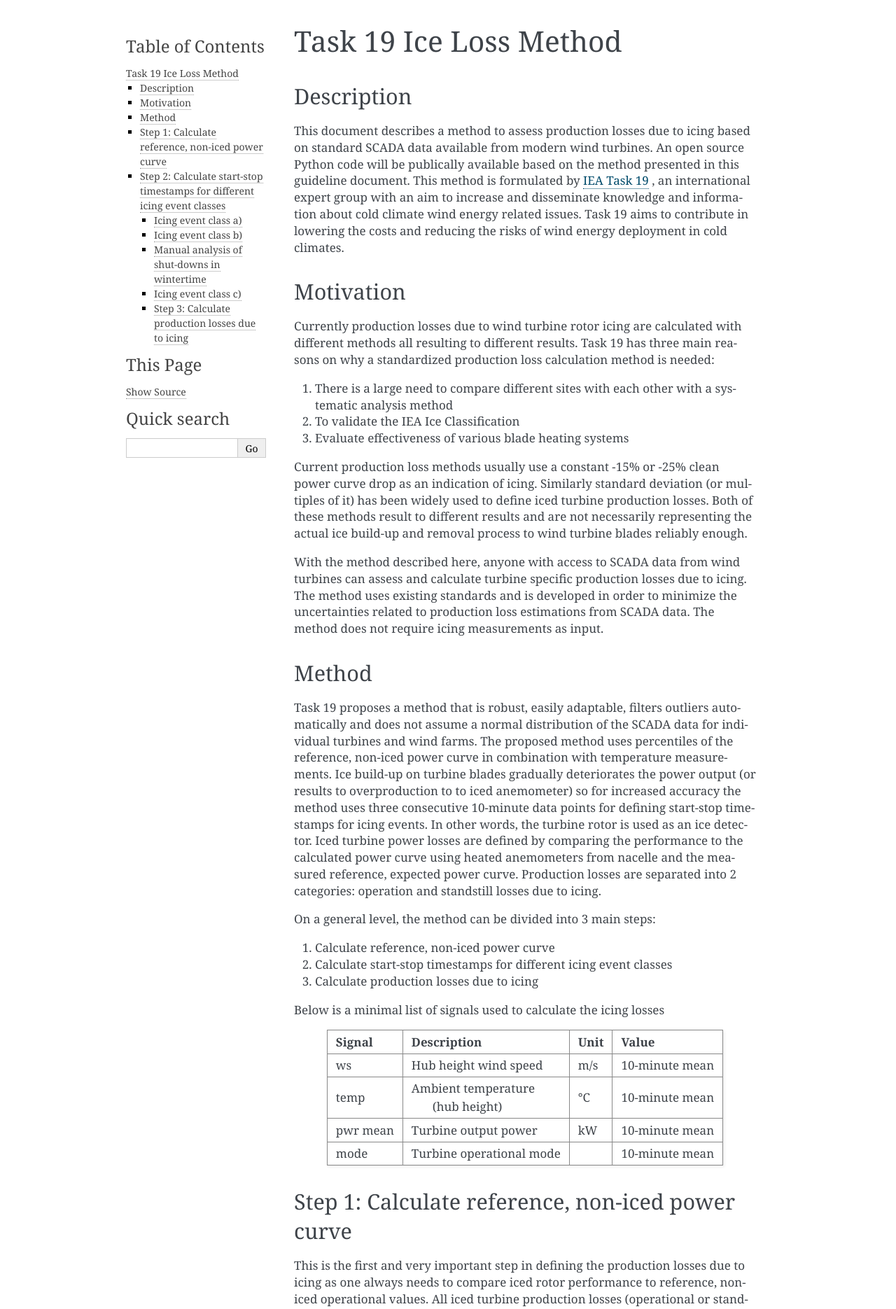
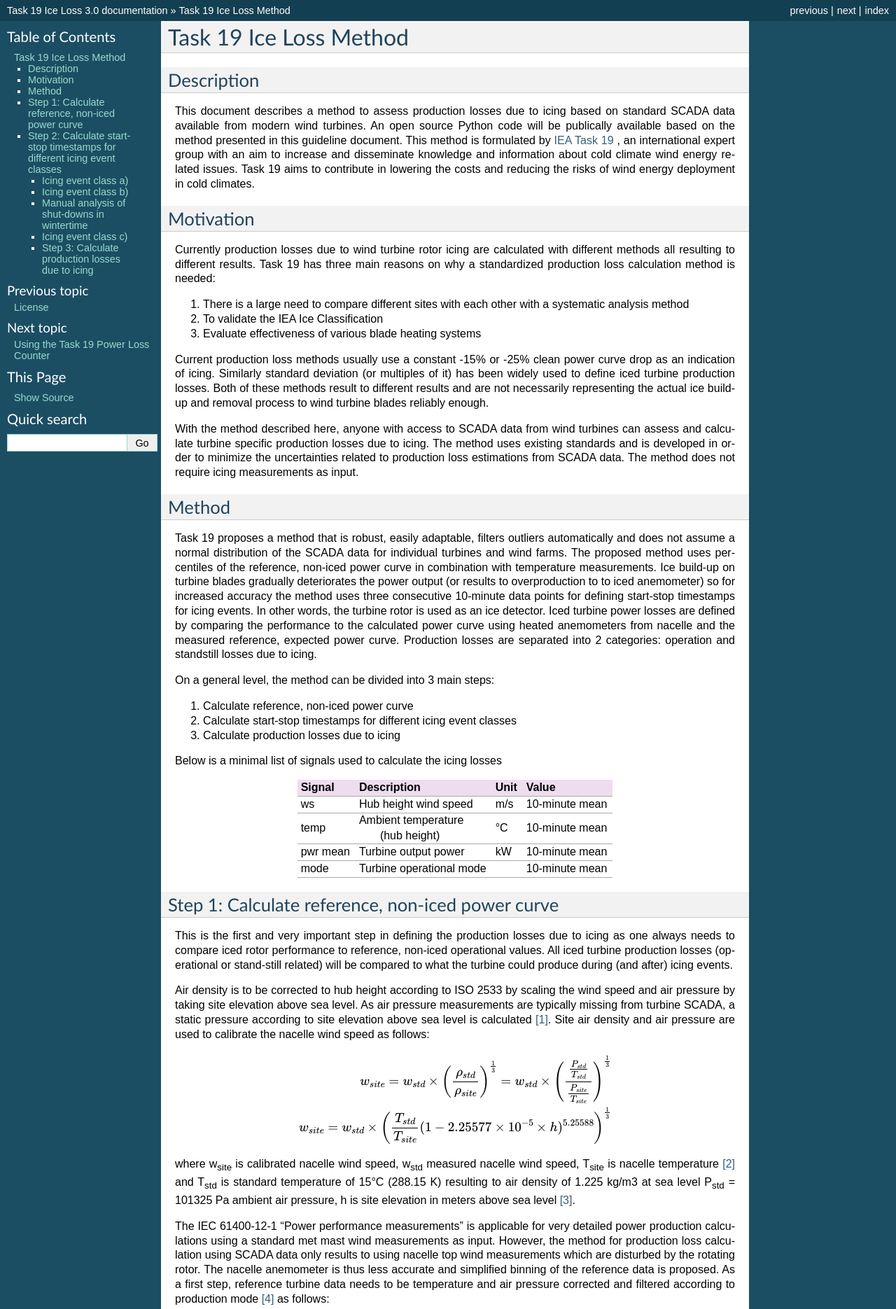
Before and after one commit to IEAWind-Task19/T19IceLossMethod, a Sphinx documentation site: the page built from docs/source/background.rst, in a window 1280 px wide. Shown: the top 1870 px of the page at 70% size. Built offline with Sphinx 7.4.7, drawn with Linux system fonts in a browser that asks for light colours; some of the changed text lies outside the part shown.

Commit message:
Added simple setup.py Modified README.md to inculde mention of how to use and included some graphics Updated documentation to not have absolute paths. Tweaked documentation a bit otherwise

```diff
--- a/docs/source/background.rst
+++ b/docs/source/background.rst
@@ -61,8 +61,8 @@
 
 .. math::
 
-  w_{site} = w_{std} \cdot  \left ( \frac{\rho_{std}}{\rho_{site}} \right )^{\frac{1}{3}} = w_{std} \cdot \left ( \frac{\frac{P_{std}}{T_{std}}}{\frac{P_{site}}{T_{site}}} \right )^{\frac{1}{3}} \\
-  w_{site} = w_{std} \cdot \left ( \frac{T_{std}}{T_{site}}(1-2.25577 \cdot 10^{-5} \cdot h)^{5.25588} \right )^{\frac{1}{3}}
+  w_{site} = w_{std} \times  \left ( \frac{\rho_{std}}{\rho_{site}} \right )^{\frac{1}{3}} = w_{std} \times \left ( \frac{\frac{P_{std}}{T_{std}}}{\frac{P_{site}}{T_{site}}} \right )^{\frac{1}{3}} \\
+  w_{site} = w_{std} \times \left ( \frac{T_{std}}{T_{site}}(1-2.25577 \times 10^{-5} \times h)^{5.25588} \right )^{\frac{1}{3}}
 
 where w\ :sub:`site` is calibrated nacelle wind speed, w\ :sub:`std` measured nacelle wind speed, T\ :sub:`site` is nacelle
 temperature [#f3]_ and T\ :sub:`std` is standard temperature of 15°C (288.15 K) resulting to air density of 1.225
@@ -72,7 +72,7 @@
 The IEC 61400-12-1 “Power performance measurements” is applicable for very detailed power production calculations using a standard met mast wind measurements as input. However, the method for production loss calculation using SCADA data only results to using nacelle top wind measurements which are disturbed by the rotating rotor. The nacelle anemometer is thus less accurate and simplified binning of the reference data is proposed. As a first step, reference turbine data needs to be temperature and air pressure corrected and filtered according to production mode [#f5]_ as follows:
 
 * air density and static air pressure correction with nacelle temperature and site elevation
-* power production operating states only AND temperature [#f6]_ ≥ +3°C
+* power production operating states only AND temperature [#f6]_ > +3°C
 
 For power curve calculation the data is binned according to wind speed and optionally according to wind direction as well. Usefulness of wind direction-based binning depends on the site geography and is not always necessary. A separate power curve is then calculated for each wind direction bin.
 
@@ -114,11 +114,11 @@
 The start of a typical reduced power output icing event class a) [IEa] for an operational turbine is
 defined as follows:
 
-* If temp is below 0°C AND power is below 10th percentile of the respective reference (non-iced) wind bin for 30 minutes or more, THEN icing event class a) starts
+    If temp is below 0°C AND power is below 10th percentile of the respective reference (non-iced) wind bin for 30 minutes or more, THEN icing event class a) starts
 
 An icing event class a) ends as follows:
 
-* If power is above 10th percentile of the respective reference wind bin for 30-min or more, THEN icing event class a) ends
+    If power is above 10th percentile of the respective reference wind bin for 30-min or more, THEN icing event class a) ends
 
 In the output files icing event class a is referenced as `Production losses due to icing`
 
@@ -129,10 +129,11 @@
 Icing can cause the turbine to shut-down and cause the turbine to standstill for a number of reasons.
 Standstill due to icing caused by icing event class b) [IEb] begins as follows:
 
-* If temp is below 0°C AND power is below 10th percentile of the respective reference wind bin for 10-min resulting to a shutdown (power < 0.5 % of rated power of the turbine for at least 20-min, THEN standstill due to icing starts
+    If temp is below 0°C AND power is below 10th percentile of the respective reference wind bin for 10-min resulting to a shutdown (power < 0.5 % of rated power of the turbine for at least 20-min, THEN standstill due to icing starts
 
 Icing event b) ends as follows:
-· If power is above 10th percentile of the respective reference wind bin for 30-min or more, THEN icing event class b) ends
+
+    If power is above 10th percentile of the respective reference wind bin for 30-min or more, THEN icing event class b) ends
 
 -------------------------------------------
 Manual analysis of shut-downs in wintertime
@@ -151,10 +152,12 @@
 The heated anemometer ws may sometimes be influenced by ice resulting to overproduction.
 The start of an overproduction (iced up anemometer) icing event class c) [IEc] for an operational turbine
 is as follows:
-* If temp is below 0°C AND power is above 90th percentile of the respective reference wind bin for 30-min or more, THEN icing event class c) starts
+
+    If temp is below 0°C AND power is above 90th percentile of the respective reference wind bin for 30-min or more, THEN icing event class c) starts
 
 Icing event class c) ends as follows:
-* If power is below 90th percentile of the respective reference wind bin for 30-min or more, THEN icing event class c) ends
+
+    If power is below 90th percentile of the respective reference wind bin for 30-min or more, THEN icing event class c) ends
 
 For IEa and IEb, the production losses can be defined. However, if the measured output power is above expected wind speed (ie overproducing) in IEc, there is reason to expect the anemometer is influenced by ice and for this case, the production losses cannot be defined unless accurate wind speed are available from another source. If the number of hours with IEc is large, the estimated total production losses can be considered as minimum losses because all icing influences cannot be assessed.
 
--- a/docs/source/conf.py
+++ b/docs/source/conf.py
@@ -12,14 +12,13 @@
 #
 import os
 import sys
-# sys.path.insert(0, os.path.abspath('.'))
-sys.path.insert(0, os.path.abspath('C:\\data\\dev\\python\\aep_ice_loss'))
+sys.path.append(os.path.join(os.path.dirname(__name__), '../'))
 
 # -- Project information -----------------------------------------------------
 
 project = 'Task 19 Ice Loss'
-copyright = '2019, Timo Karlsson/VTT'
-author = 'Timo Karlsson/VTT'
+copyright = '2019, IEA Wind Task 19'
+author = 'Timo Karlsso/VTT'
 
 # The full version, including alpha/beta/rc tags
 release = '3.0'
@@ -32,6 +31,8 @@
 # ones.
 extensions = [
     'sphinx.ext.autodoc',
+    'sphinx.ext.todo',
+    'sphinx.ext.githubpages',
 ]
 
 # Add any paths that contain templates here, relative to this directory.
@@ -40,19 +41,26 @@
 # List of patterns, relative to source directory, that match files and
 # directories to ignore when looking for source files.
 # This pattern also affects html_static_path and html_extra_path.
-exclude_patterns = []
+exclude_patterns = ['_build', 'Thumbs.db', '.DS_Store']
 
 source_suffix = '.rst'
 master_doc = 'index'
 
 # -- Options for HTML output -------------------------------------------------
 
-# The theme to use for HTML and HTML Help pages.  See the documentation for
-# a list of builtin themes.
-#
-html_theme = 'alabaster'
 
 # Add any paths that contain custom static files (such as style sheets) here,
 # relative to this directory. They are copied after the builtin static files,
 # so a file named "default.css" will overwrite the builtin "default.css".
 html_static_path = ['_static']
+
+# Custom sidebar templates, must be a dictionary that maps document names
+# to template names.
+#
+# The default sidebars (for documents that don't match any pattern) are
+# defined by theme itself.  Builtin themes are using these templates by
+# default: ``['localtoc.html', 'relations.html', 'sourcelink.html',
+# 'searchbox.html']``.
+#
+# html_sidebars = {}
+html_theme = 'classic'
--- a/docs/source/usage.rst
+++ b/docs/source/usage.rst
@@ -12,9 +12,11 @@
 
 Needed libraries are: ::
 
-    numpy, scipy, matplotlib
+    numpy, scipy, matplotlib, (sphinx)
 
 Information on installing the scipy stack can be found from `the Scipy website <http://www.scipy.org/install.html>`_
+
+Sphinx is needed to build the documentation. It's not mandatory, the release package includes a compiled documentation.
 
 Note that you will need python 3 versions of the libraries.
 
--- /dev/null
+++ b/t19_ice_loss/__init__.py
@@ -0,0 +1,3 @@
+from .data_file_handler import CSVimporter
+from .data_file_handler import Result_file_writer
+from .aep_counter import AEPcounter
```
Also changed, not shown: other parts of docs/source/background.rst (+2 -2 lines), README.md (+13 -1 lines), setup.py (added, +22 -0 lines), images/Task 19_banner A_text.png (added), images/power_curve_example.PNG (added).
